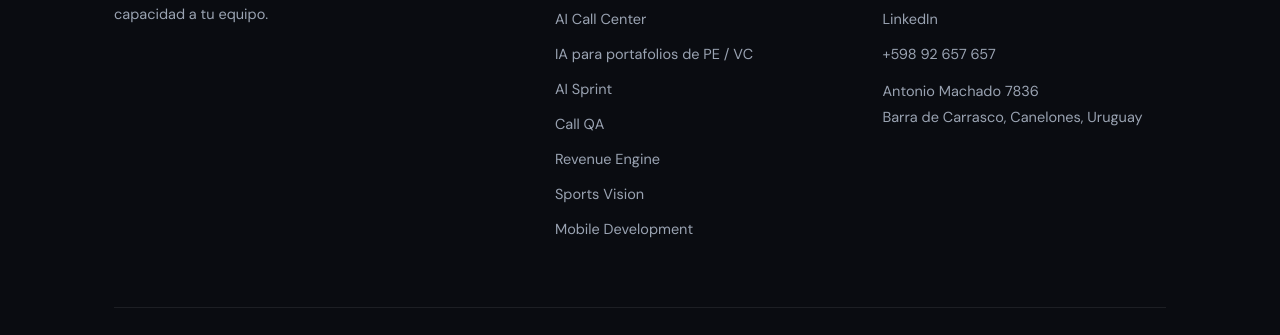
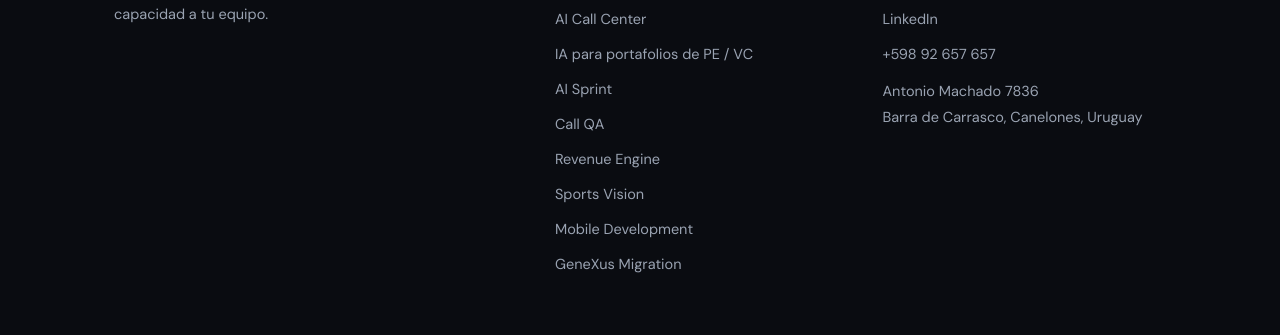
Before and after one commit to ataraxy-digital/ataraxy-vision, a website: page es/index.html in a window 1280 px wide. Shown: the part 7102-7437 px from the top of the page. Drawn offline with Linux system fonts and the light colour scheme.

Commit message:
Add GeneXus Migration to the services menu and footer
Links the new www.ataraxydigital.com/genexus-migration/ page from the
shared cross-property services list.

```diff
--- a/es/index.html
+++ b/es/index.html
@@ -346,6 +346,7 @@
           <a href="https://revenue.ataraxydigital.com/">Revenue Engine</a>
           <a href="https://vision.ataraxydigital.com/">Sports Vision</a>
           <a href="https://mobile.ataraxydigital.com/">Mobile Development</a>
+          <a href="https://www.ataraxydigital.com/genexus-migration/">GeneXus Migration</a>
         </div>
       </div>
       <a href="https://www.ataraxydigital.com/#work">Casos</a>
@@ -607,6 +608,7 @@
         <a href="https://revenue.ataraxydigital.com/">Revenue Engine</a>
         <a href="https://vision.ataraxydigital.com/">Sports Vision</a>
         <a href="https://mobile.ataraxydigital.com/">Mobile Development</a>
+        <a href="https://www.ataraxydigital.com/genexus-migration/">GeneXus Migration</a>
       </div>
       <div class="foot-col">
         <h4>Contacto</h4>
```
Also changed, not shown: index.html (+2 -0 lines), pt/index.html (+2 -0 lines).
